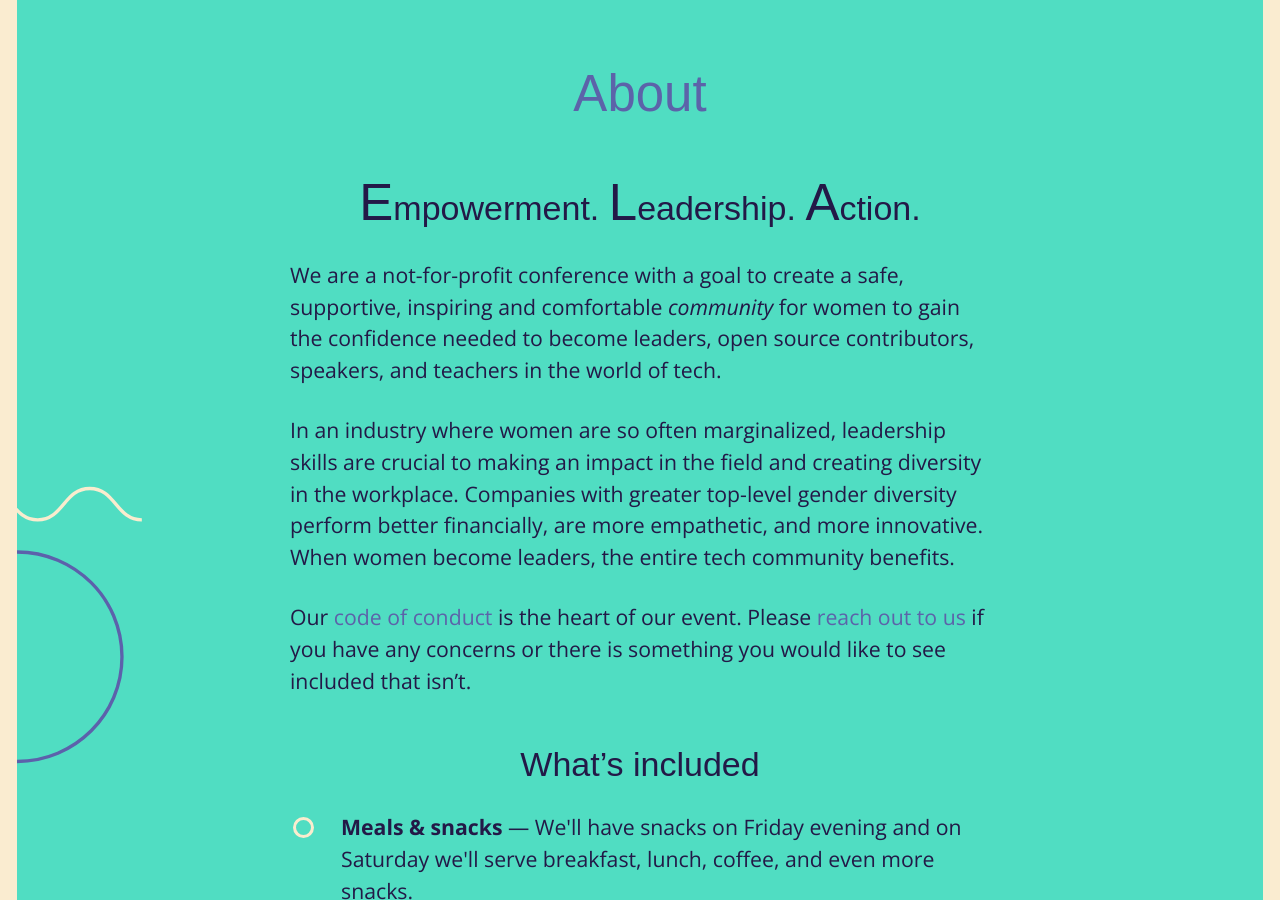
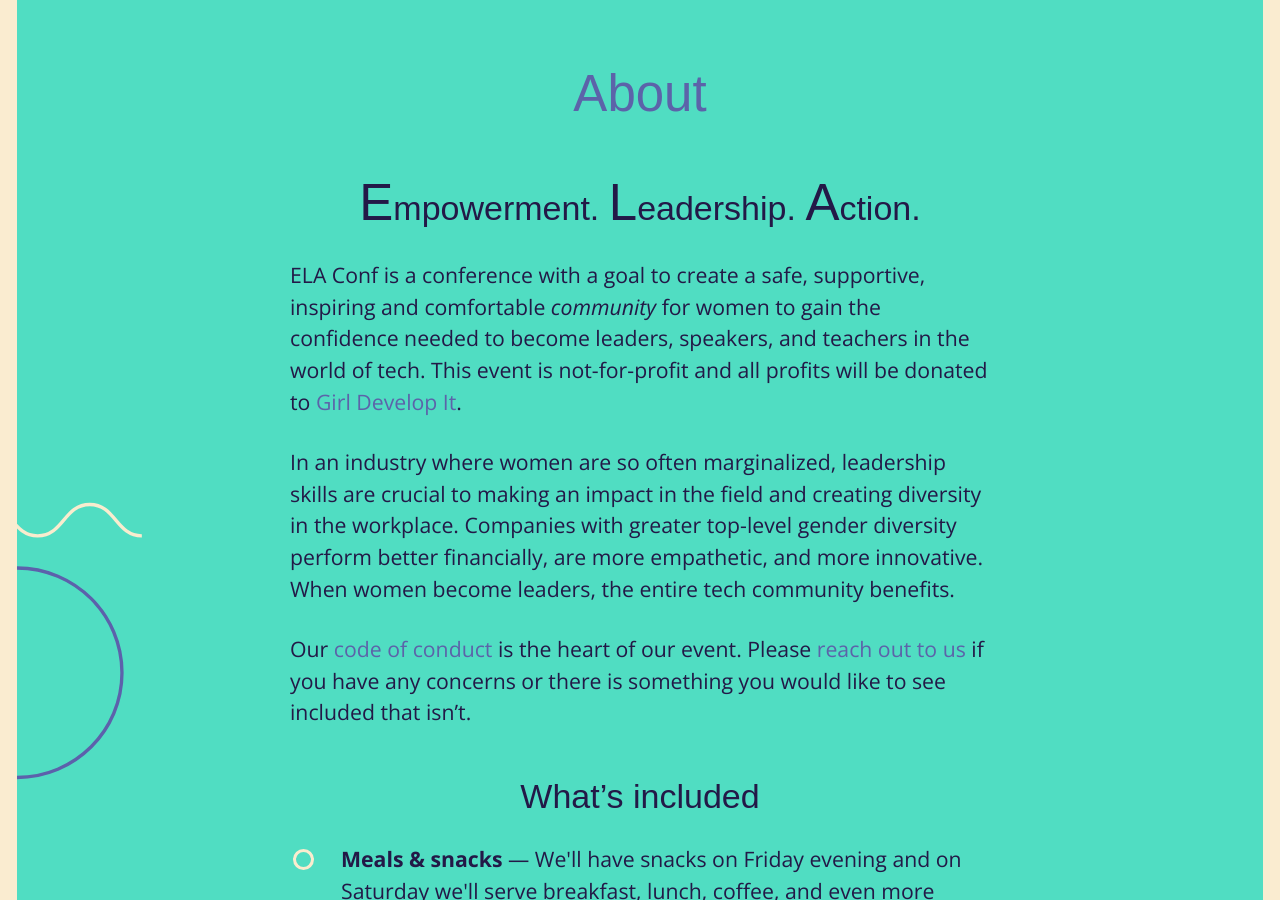
Before and after one commit to elaconf/elaconf.github.io, a Jekyll site: the page built from index.html, in a window 1280 px wide and 900 px high, scrolled down 667 px. Built offline with Jekyll 4.4.1, drawn with Linux system fonts in a browser that asks for light colours; some web fonts are replaced; a script that is not in the unit is left out.

Commit message:
updates intro language

```diff
--- a/index.html
+++ b/index.html
@@ -15,7 +15,7 @@ layout: default
   <h1>About</h1>
   <h2><span class="about-stand-for">E</span>mpowerment. <span class="about-stand-for">L</span>eadership. <span class="about-stand-for">A</span>ction.</h2>
 
-  <p>We are a not-for-profit conference with a goal to create a safe, supportive, inspiring and comfortable <em>community</em> for women to gain the confidence needed to become leaders, open source contributors, speakers, and teachers in the world of tech.</p>
+  <p>ELA Conf is a conference with a goal to create a safe, supportive, inspiring and comfortable <em>community</em> for women to gain the confidence needed to become leaders, speakers, and teachers in the world of tech. This event is not-for-profit and all profits will be donated to <a href="https://www.girldevelopit.com/">Girl Develop It</a>.</p>
   <p>In an industry where women are so often marginalized, leadership skills are crucial to making an impact in the field and creating diversity in the workplace. Companies with greater top-level gender diversity perform better financially, are more empathetic, and more innovative. When women become leaders, the entire tech community benefits.
   </p>
   <p>Our <a href="code-of-conduct/">code of conduct</a> is the heart of our event. Please <a href="mailto:hello@elaconf.com">reach out to us</a> if you have any concerns or there is something you would like to see included that isn’t.</p>
```
